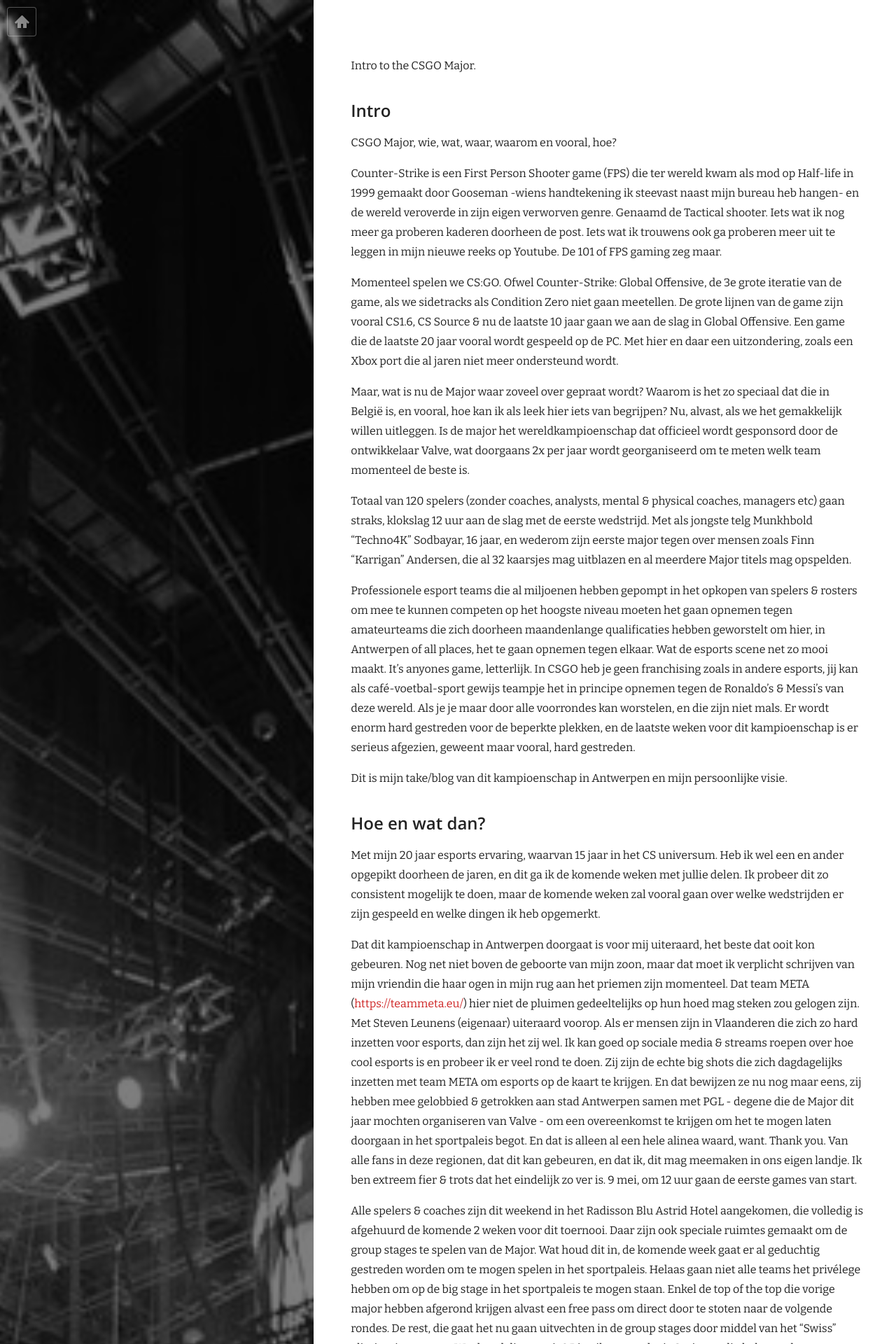
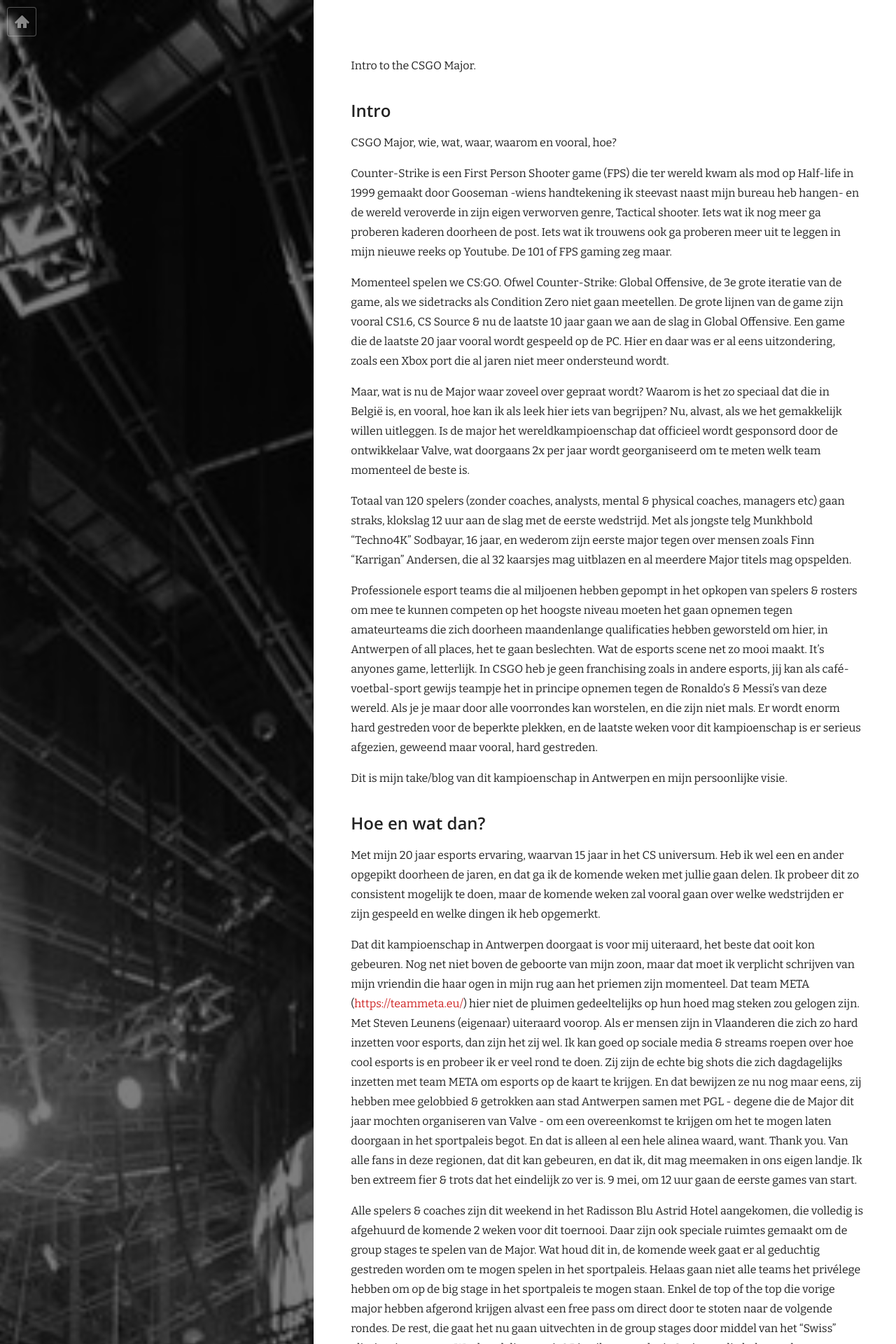
Before and after one commit to jNoxx/jnoxx-blog, a Jekyll site: the page built from _posts/2022-09-05-csgo-major.md, in a window 1280 px wide. Shown: the top 1920 px of the page at 70% size. Built offline with Jekyll 4.4.1, drawn with Linux system fonts in a browser that asks for light colours; nearby versions of some CDN libraries; Markdown is read by kramdown in place of the engine named in the settings; some of the changed text lies outside the part shown.

Commit message:
Schoonheidsfoutjes

```diff
--- a/_posts/2022-09-05-csgo-major.md
+++ b/_posts/2022-09-05-csgo-major.md
@@ -12,12 +12,12 @@
 
 CSGO Major, wie, wat, waar, waarom en vooral, hoe?
 
-Counter-Strike is een First Person Shooter game (FPS) die ter wereld kwam als mod op Half-life in 1999 gemaakt door Gooseman -wiens handtekening ik steevast naast mijn bureau heb hangen- en de wereld veroverde in zijn eigen verworven genre. Genaamd de Tactical shooter. Iets wat ik nog meer ga proberen kaderen doorheen de post.
+Counter-Strike is een First Person Shooter game (FPS) die ter wereld kwam als mod op Half-life in 1999 gemaakt door Gooseman -wiens handtekening ik steevast naast mijn bureau heb hangen- en de wereld veroverde in zijn eigen verworven genre, Tactical shooter. Iets wat ik nog meer ga proberen kaderen doorheen de post.
 Iets wat ik trouwens ook ga proberen meer uit te leggen in mijn nieuwe reeks op Youtube. De 101 of FPS gaming zeg maar.
 
 Momenteel spelen we CS:GO. Ofwel Counter-Strike: Global Offensive, de 3e grote iteratie van de game, als we sidetracks als Condition Zero niet gaan meetellen.
 De grote lijnen van de game zijn vooral CS1.6, CS Source & nu de laatste 10 jaar gaan we aan de slag in Global Offensive.
-Een game die de laatste 20 jaar vooral wordt gespeeld op de PC. Met hier en daar een uitzondering, zoals een Xbox port die al jaren niet meer ondersteund wordt.
+Een game die de laatste 20 jaar vooral wordt gespeeld op de PC. Hier en daar was er al eens uitzondering, zoals een Xbox port die al jaren niet meer ondersteund wordt.
 
 Maar, wat is nu de Major waar zoveel over gepraat wordt? Waarom is het zo speciaal dat die in België is, en vooral, hoe kan ik als leek hier iets van begrijpen?
 Nu, alvast, als we het gemakkelijk willen uitleggen. Is de major het wereldkampioenschap dat officieel wordt gesponsord door de ontwikkelaar Valve, wat doorgaans 2x per jaar wordt georganiseerd om te meten welk team momenteel de beste is.
@@ -25,14 +25,14 @@
 Totaal van 120 spelers (zonder coaches, analysts, mental & physical coaches, managers etc) gaan straks, klokslag 12 uur aan de slag met de eerste wedstrijd.
 Met als jongste telg Munkhbold "Techno4K" Sodbayar, 16 jaar, en wederom zijn eerste major tegen over mensen zoals Finn "Karrigan" Andersen, die al 32 kaarsjes mag uitblazen en al meerdere Major titels mag opspelden.
 
-Professionele esport teams die al miljoenen hebben gepompt in het opkopen van spelers & rosters om mee te kunnen competen op het hoogste niveau moeten het gaan opnemen tegen amateurteams die zich doorheen maandenlange qualificaties hebben geworstelt om hier, in Antwerpen of all places, het te gaan opnemen tegen elkaar. Wat de esports scene net zo mooi maakt. It's anyones game, letterlijk.
-In CSGO heb je geen franchising zoals in andere esports, jij kan als café-voetbal-sport gewijs teampje het in principe opnemen tegen de Ronaldo's & Messi's van deze wereld. Als je je maar door alle voorrondes kan worstelen, en die zijn niet mals. Er wordt enorm hard gestreden voor de beperkte plekken, en de laatste weken voor dit kampioenschap is er serieus afgezien, geweent maar vooral, hard gestreden.
+Professionele esport teams die al miljoenen hebben gepompt in het opkopen van spelers & rosters om mee te kunnen competen op het hoogste niveau moeten het gaan opnemen tegen amateurteams die zich doorheen maandenlange qualificaties hebben geworsteld om hier, in Antwerpen of all places, het te gaan beslechten. Wat de esports scene net zo mooi maakt. It's anyones game, letterlijk.
+In CSGO heb je geen franchising zoals in andere esports, jij kan als café-voetbal-sport gewijs teampje het in principe opnemen tegen de Ronaldo's & Messi's van deze wereld. Als je je maar door alle voorrondes kan worstelen, en die zijn niet mals. Er wordt enorm hard gestreden voor de beperkte plekken, en de laatste weken voor dit kampioenschap is er serieus afgezien, geweend maar vooral, hard gestreden.
 
 Dit is mijn take/blog van dit kampioenschap in Antwerpen en mijn persoonlijke visie.
 
 ## Hoe en wat dan?
 
-Met mijn 20 jaar esports ervaring, waarvan 15 jaar in het CS universum. Heb ik wel een en ander opgepikt doorheen de jaren, en dit ga ik de komende weken met jullie delen. Ik probeer dit zo consistent mogelijk te doen, maar de komende weken zal vooral gaan over welke wedstrijden er zijn gespeeld en welke dingen ik heb opgemerkt.
+Met mijn 20 jaar esports ervaring, waarvan 15 jaar in het CS universum. Heb ik wel een en ander opgepikt doorheen de jaren, en dat ga ik de komende weken met jullie gaan delen. Ik probeer dit zo consistent mogelijk te doen, maar de komende weken zal vooral gaan over welke wedstrijden er zijn gespeeld en welke dingen ik heb opgemerkt.
 
 Dat dit kampioenschap in Antwerpen doorgaat is voor mij uiteraard, het beste dat ooit kon gebeuren. Nog net niet boven de geboorte van mijn zoon, maar dat moet ik verplicht schrijven van mijn vriendin die haar ogen in mijn rug aan het priemen zijn momenteel.
 Dat team META (<https://teammeta.eu/>) hier niet de pluimen gedeeltelijks op hun hoed mag steken zou gelogen zijn. Met Steven Leunens (eigenaar) uiteraard voorop. Als er mensen zijn in Vlaanderen die zich zo hard inzetten voor esports, dan zijn het zij wel. Ik kan goed op sociale media & streams roepen over hoe cool esports is en probeer ik er veel rond te doen.
```
Also changed, not shown: other parts of _posts/2022-09-05-csgo-major.md (+1 -1 lines).
